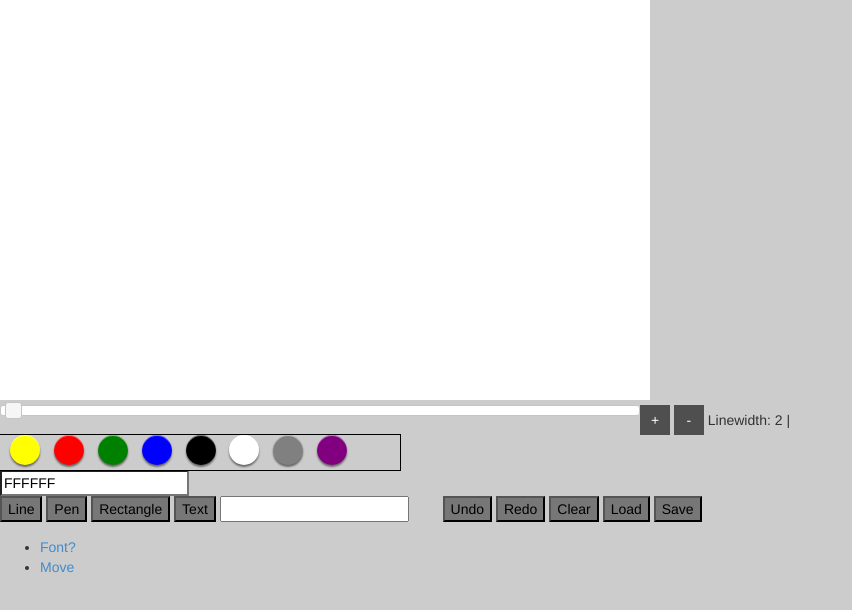
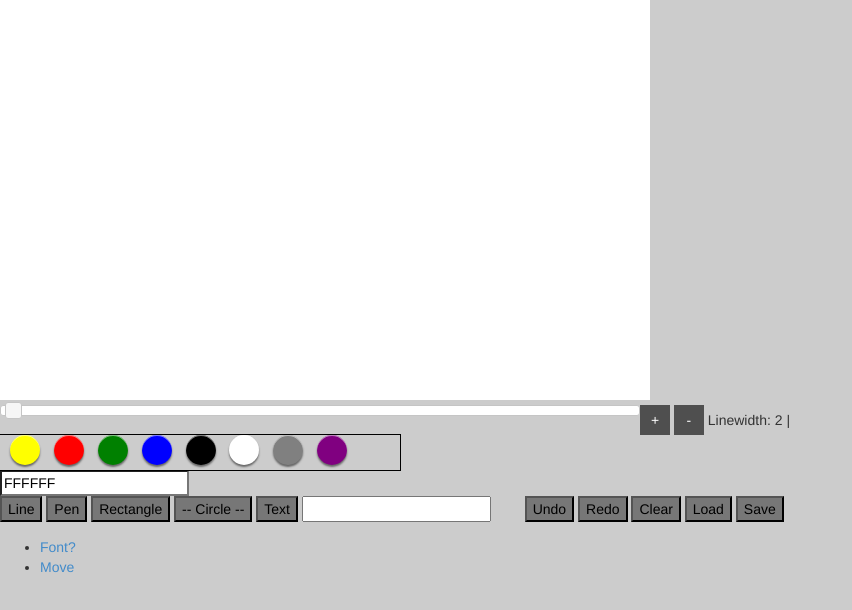
Before and after one commit to viktorsmari/webdraw, a plain HTML site: page index.html in a window 1280 px wide. Shown: the whole page, without its empty margins (0-852 px from the left). Drawn offline with nearby package versions, Linux system fonts and the light colour scheme.

Commit message:
Added circle button

```diff
--- a/index.html
+++ b/index.html
@@ -47,6 +47,7 @@
 				<button id="line">Line</button>
 				<button id="pen">Pen</button>
 				<button id="rectangle">Rectangle</button>
+				<button id="circle">-- Circle --</button>
 				<button id="text">Text</button>
 				<input id="textabox" type="text">
 			</div>
```
